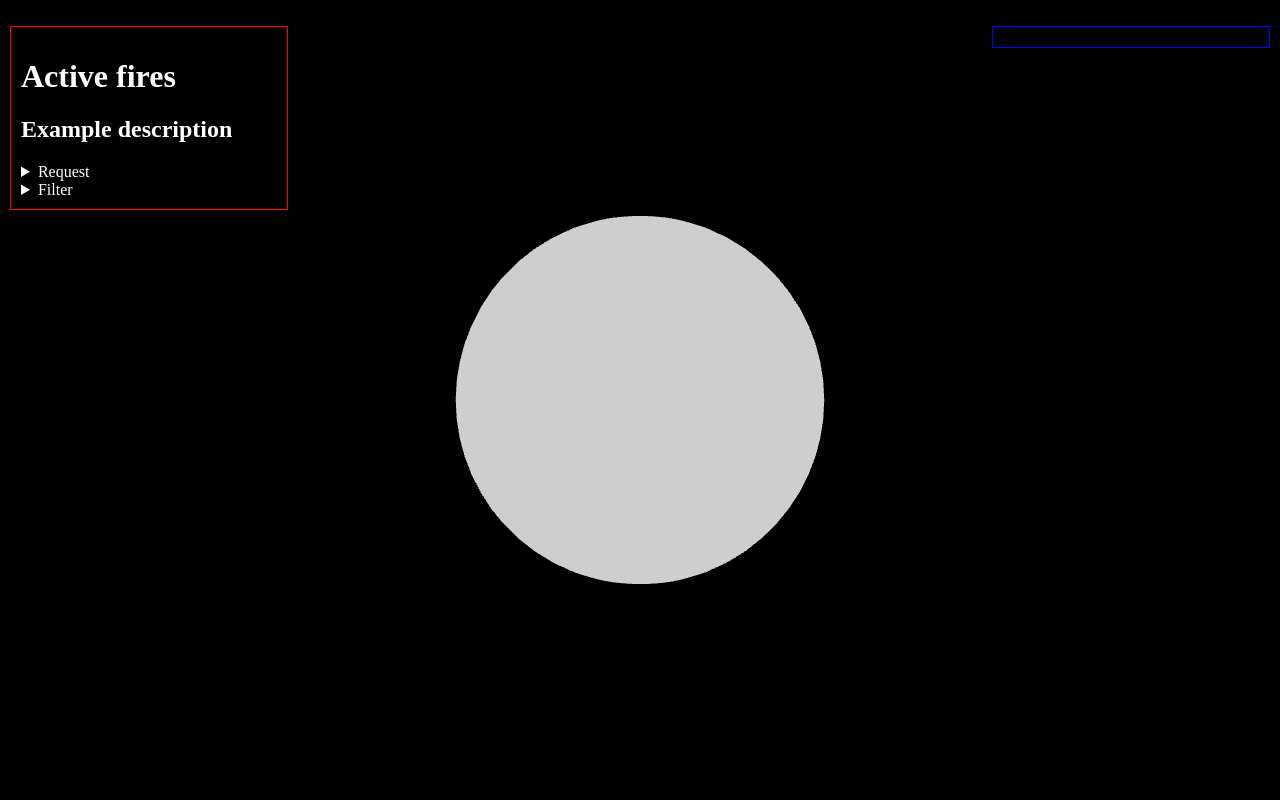
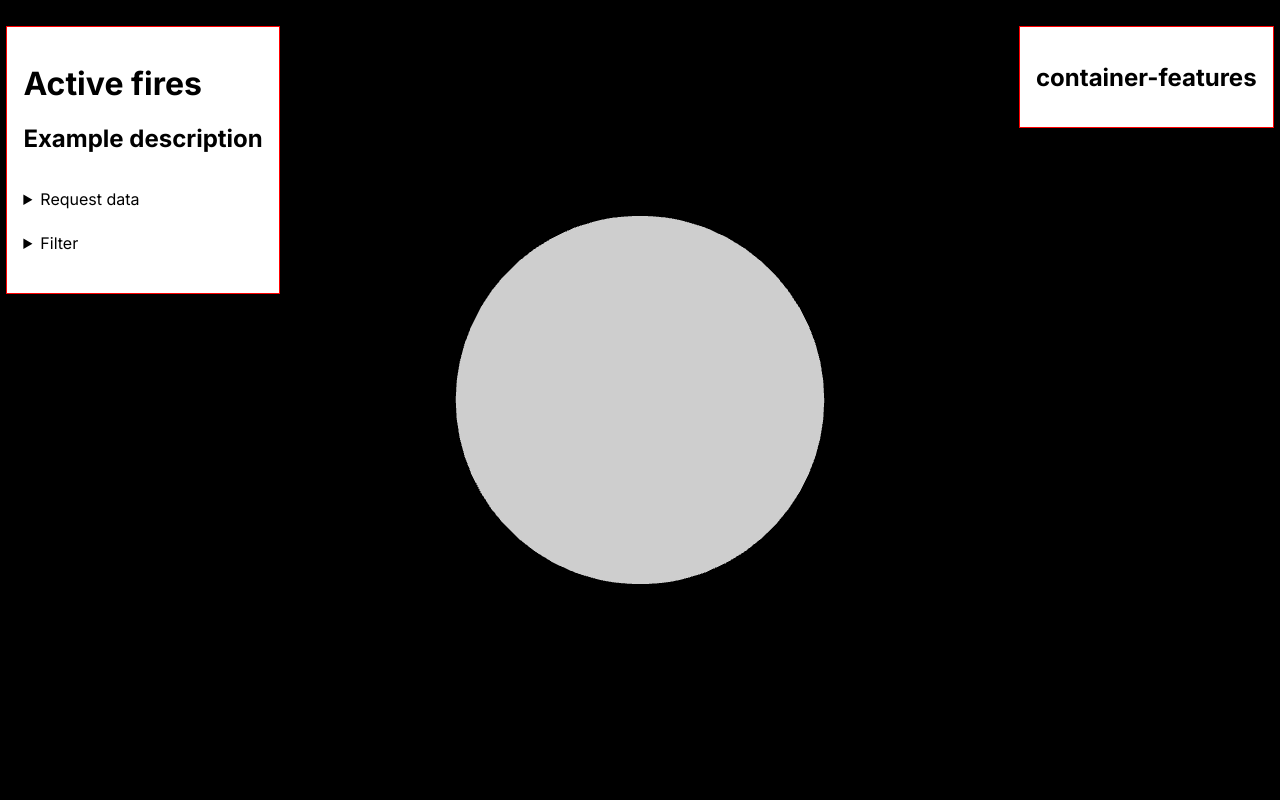
Before and after one commit to FRM95/GeoHeat, a Flask app: template src/templates/index.html in a window 1280 px wide. Run offline with Flask 3, Linux system fonts and the light colour scheme; the template is opened without the code that fills it: most values are stand-ins (such as "Sample title", 1, 10 or a date in 2020); some libraries are stand-ins or nearby versions.

Commit message:
more and more changes

```diff
--- a/src/static/css/index.css
+++ b/src/static/css/index.css
@@ -1,35 +1,48 @@
+@import url('https://fonts.googleapis.com/css2?family=Inter:wght@100..900&display=swap');
+
+:root{
+    --custom-font: "Inter", system-ui, -apple-system, BlinkMacSystemFont, 'Segoe UI', Roboto, Oxygen, Ubuntu, Cantarell, 'Open Sans', 'Helvetica Neue', sans-serif;
+    --area-bg: rgba(40, 50, 63, 0.65);
+    --bt-bg: rgb(21, 84, 221);
+    --txt-bg1: rgb(255, 255, 255);
+    --txt-bg2: rgb(223, 223, 223);
+    --txt-bg-hover: #2997ff;
+    --area-pad: 0.75em;
+    --footer-pad: 0.2em;
+    --area-rad: 10px;
+}
 body{
     margin: 0;
+    padding: 0;
+    font-family: var(--custom-font);
+    overflow: hidden;
 }
 
-/* CONTANIER CSS */
-.container-features{
+
+
+/*CONTAINER*/
+.container{
+    border: 1px solid red;
+    background-color: white;
     margin-top: 2%;
-    color: white;
-    width: 20%;
-    padding: 10px;
+    margin-bottom: 2%;
 }
-#container-left-sidebar{
-    border: 1px solid red;
+.canvas{
+    position: fixed;
+    top: 0;
+    left: 0;
+    z-index: -1;
+}
+
+.fl-1{
     float: left;
-    margin-left: 10px;
 }
-#container-right-sidebar{
-    border: 1px solid blue;
+.fr-1{
     float: right;
-    margin-right: 10px;
 }
-.container-filter{
-    max-height: 500px;
-    overflow-y: auto;
-    scroll-behavior: smooth;
-    padding-right: 10px;
-}
-.container-canvas{
-    position:fixed;
-    top:0;
-    left:0;
-    z-index: -1;
+
+.d-grid{
+    display: grid;
 }
 
 /* MARKER LABEL EARTH AND MARKER LABEL INFORMATION CSS */
@@ -37,33 +50,16 @@ body{
     padding: 4px;
     border: 1px solid red;
     background-color: rgba(255, 255, 255, 0.753);
-    left: 5%;
+}
+#markerLabel button{
+    float: right;
 }
 #markerLabelInformation{
     display: grid;
 }
-#closeButton{
-    float: right;
-}
 
-/* FILTER DIV CSS*/
-.div-filter, .div-request, .div-apply{
-    margin-left: 20px;
-}
-.div-subfilter{
-    margin-left: 20px;
-}
-.div-filter-data{
-    margin-left: 20px;
-    max-height: 400px;
-    scroll-behavior: smooth;
-    overflow-y: auto;
-}
 
-/* REQUEST DIV CSS*/
-.request-parameter{
-    display: inline;
-}
+
 
 /* HIDDEN CLASS */
 .hidden{
--- a/src/static/js/filterFunctions.js
+++ b/src/static/js/filterFunctions.js
@@ -68,33 +68,58 @@ const filteredOptions = (checkboxes) => {
     return result
 }
 
-/* Creates checkbox filters data (date) */
-const setDateCheckbox = (userKey, data, domElement, parentName) =>{
+
+/* Insert sorted date node */
+const insertDateAt = (date, refElement, domElement, parentName) =>{
+    const newNode = document.createElement("input");
+    newNode.setAttribute('type', 'checkbox');
+    newNode.checked = true;
+    newNode.setAttribute('property', 'date');
+    newNode.value = date;
+    newNode.className = parentName;
+    backwardEvent(newNode, parentName);
+    const label = document.createElement("label");
+    const dateUpdated = date.split("-");
+    label.innerHTML = dateUpdated[2] + "/" + dateUpdated[1] + "/" + dateUpdated[0];
+    const nodeDiv = document.createElement("div");
+    nodeDiv.id = "divFilter-" + date;
+    nodeDiv.setAttribute('date', date);
+    nodeDiv.appendChild(label);
+    nodeDiv.appendChild(newNode);
+    domElement.insertBefore(nodeDiv, refElement);
+    forwardEvent(parentName);
+}
+
+
+/* Creates a single checkbox date filter from rerquest */
+const setNewDate = (date, domElement, parentName) =>{
+    const htmlElm = document.getElementById(domElement);
+    if(htmlElm != null){
+        if(document.getElementById("divFilter-" + date)){
+            return;
+        }
+        const date2Add = new Date(date);
+        const arr = Object.values(htmlElm.children);
+        let refId = null;
+        for(let i=0; i<arr.length; i++){
+            const currDate = new Date(arr[i].getAttribute('date'));
+            if(date2Add < currDate){
+                refId = arr[i];
+                break
+            }
+        }
+        insertDateAt(date, refId, htmlElm, parentName);
+    }
+}
+
+/* Creates multiple date filter checkboxes from user data */
+const setMultipleDates = (userKey, data, domElement, parentName) =>{
     const htmlElm = document.getElementById(domElement);
     if(htmlElm != null){
         const dataArr = data[userKey];
         for(let i = 0; i < dataArr.length; i++){
             const currData = dataArr[i];
-            if(document.getElementById("divFilter-" + currData['date'])){
-                continue
-            }
-            const newNode = document.createElement("input");
-            newNode.setAttribute('type', 'checkbox');
-            newNode.checked = true;
-            newNode.setAttribute('property', 'date');
-            newNode.value = currData['date'];
-            newNode.className = parentName;
-            backwardEvent(newNode, parentName);
-            const label = document.createElement("label");
-            const dateUpdated = currData['date'].split("-");
-            label.innerHTML = dateUpdated[2] + "/" + dateUpdated[1] + "/" + dateUpdated[0];
-            const nodeDiv = document.createElement("div");
-            nodeDiv.id = "divFilter-" + currData['date'];
-            nodeDiv.appendChild(label);
-            nodeDiv.appendChild(newNode);
-            htmlElm.appendChild(nodeDiv);
-            forwardEvent(parentName);
-
+            setNewDate(currData['date'], domElement, parentName);
         }
     }
 }
@@ -154,4 +179,4 @@ const setCheckbox = (boxKey, boxValue) => {
     }
 }
 
-export {setCheckbox, setDateCheckbox, filteredOptions, resetDefault};
+export {setCheckbox, setNewDate, setMultipleDates, filteredOptions, resetDefault};
--- a/src/static/js/main.js
+++ b/src/static/js/main.js
@@ -1,5 +1,5 @@
 import {createRenderer, setCamera, setControls, Earth, setLabelAttributes, removeMesh, addMesh, THREE, CSS2DRenderer, CSS2DObject} from './threeJSFunctions.js';
-import {setCheckbox, setDateCheckbox, resetDefault, filteredOptions} from './filterFunctions.js';
+import {setCheckbox, setNewDate, setMultipleDates, resetDefault, filteredOptions} from './filterFunctions.js';
 import {processFireData, displayFireData} from './globeFunctions.js';
 import {setOption, requestedData, allowRequest, putData, getData} from './clientFunctions.js';
 
@@ -9,7 +9,7 @@ function main(){
     const width = window.innerWidth;
     const height = window.innerHeight;
     const renderer = createRenderer(width, height);
-    const container = document.getElementById('container-center');
+    const container = document.getElementById('threejs-canvas');
     container.appendChild(renderer.domElement);
 
     // Label Render creation
@@ -90,7 +90,7 @@ function main(){
             removeMesh(scene, meshPointers);
             meshPointers = processFireData(user_key, user_data, earth_radius);
             addMesh(scene, meshPointers);
-            setDateCheckbox(user_key, user_data, 'availableDate', 'filterDate');
+            setNewDate(selectedOptions['date'], 'availableDate', 'filterDate');
             labelDiv.classList.add("hidden");
             labelDivInfo.classList.add("hidden");
             const updatedData = await putData(user_data);
--- a/src/templates/index.html
+++ b/src/templates/index.html
@@ -1,108 +1,119 @@
 <!DOCTYPE html>
 <html lang="en">
 	<head>
-		<meta charset="utf-8">
+		<meta charset="utf-8" name="viewport" content="width=device-width">
 		<title>Active fires</title>
     <link rel="stylesheet" href="/static/css/index.css">
   </head>
 	<body>
-    <div class="container">
-      <div class="container-features" id="container-left-sidebar">
+    <main>
+      <div class="application-container">
+        <div class="container fl-1" style="margin-left: 0.5%;">
+          <div class="area" style="padding: 1em;">
             <h1>Active fires</h1>
             <h2>Example description</h2>
-        <div class="container-request">
-          <details class="details-request">
-            <summary class="summary-description">Request</summary>
-            <div class="div-request">
-              <label>Delimiter</label>
+            <div style="overflow-y: auto; max-height: 70vh; padding-right: 1em;">
+              <div style="margin-top: 1em; margin-bottom: 1em;">
+                <details>
+                  <summary style="margin-bottom: 0.5em;">Request data</summary>
+                  <div style="margin-left: 2em; margin-right: 2em;">
+                    <div style="display: grid; margin-bottom: 0.5em;">
+                      <span style="margin-bottom: 0.25em;">Delimiter</span>
                       <select id="requestDelimiter" class="request-parameter" property = "delimiter"></select>
-              <label>Zone</label>
+                    </div>
+                    <div style="display: grid; margin-bottom: 0.5em;">
+                      <span style="margin-bottom: 0.25em;">Zone</span>
                       <select id="requestArea" class="request-parameter" property = "zone"></select>
                       <select id="requestCountry" class="request-parameter hidden" property = "zone"></select>
-              <label>Source</label>
+                    </div>
+                    <div style="display: grid; margin-bottom: 0.5em;">
+                      <span style="margin-bottom: 0.25em;">Source</span>
                       <select id="requestSource" class="request-parameter" property = "source"></select>
-              <label>Range</label>
+                    </div>
+                    <div style="display: grid; margin-bottom: 0.5em;">
+                      <span style="margin-bottom: 0.25em;">Range</span>
                       <select id="requestRange" class="request-parameter" property = "dayrange"></select>
-              <label>Date</label>
+                    </div>
+                    <div style="display: grid; margin-bottom: 0.5em;">
+                      <span style="margin-bottom: 0.25em;">Date</span>
                       <input id="requestDate" type="date" placeholder="YYYY-MM-DD" class="request-parameter" property = "date">
                     </div>
-            <div class="div-apply">
+                    <div>
                       <button class="action-button" id="request-button">Get data</button>
+                    </div>
                   </div>
                 </details>
               </div>
-        <div class="container-filter">
-          <details class="details-filter">
-            <summary class="summary-description">Filter</summary>
-            <div class="div-filter">
-              <div class="div-filter-datetime">
-                <details id="details-date">
-                  <summary class="summary-description">Date <input type="checkbox" id="filterDate" class="main-checkbox" checked="true"></summary>
-                  <div name="dates" class="div-filter-data" id="availableDate"></div>
+              <div style="margin-top: 1em; margin-bottom: 1em;">
+                <details>
+                  <summary style="margin-bottom: 0.5em;">Filter</summary>
+                  <div style="margin-left: 2em;">
+                    <details id="details-date" style="margin-bottom: 0.5em;">
+                      <summary>Date <input type="checkbox" id="filterDate" class="main-checkbox" checked="true"></summary>
+                      <div name="dates" id="availableDate" style="margin-left: 2em; overflow-y: auto; max-height: 300px; scroll-behavior: smooth;"></div>
                     </details>
-              </div>
-              <div class="div-filter-source">
-                <details id="details-source">
-                  <summary class="summary-description">Source <input type="checkbox" id="filterSource" class="main-checkbox" checked="true"></summary>
-                  <div name="sources" class="div-filter-data" id="availableSource"></div>
+                    <details id="details-source" style="margin-bottom: 0.5em;">
+                      <summary>Source <input type="checkbox" id="filterSource" class="main-checkbox" checked="true"></summary>
+                      <div name="sources" id="availableSource" style="margin-left: 2em; overflow-y: auto; max-height: 300px; scroll-behavior: smooth;"></div>
                     </details>
-              </div>
-              <div class="div-filter-geographic">
-                <details id="details-area">
-                  <summary class="summary-description">Area <input type="checkbox" id="filterArea" class="main-checkbox" checked="true"></summary>
-                  <div name="areas" class="div-filter-data" id="availableArea"></div>
+                    <details id="details-area" style="margin-bottom: 0.5em;">
+                      <summary>Area <input type="checkbox" id="filterArea" class="main-checkbox" checked="true"></summary>
+                      <div name="areas" id="availableArea" style="margin-left: 2em; overflow-y: auto; max-height: 300px; scroll-behavior: smooth;"></div>
                     </details>
-                <details id="details-country">
-                  <summary class="summary-description">Country <input type="checkbox" id="filterCountry" class="main-checkbox" checked="true"></summary>
-                  <div name="countries" class="div-filter-data" id="availableCountry"></div>
+                    <details id="details-country" style="margin-bottom: 0.5em;">
+                      <summary>Country <input type="checkbox" id="filterCountry" class="main-checkbox" checked="true"></summary>
+                      <div name="countries" id="availableCountry" style="margin-left: 2em; overflow-y: auto; max-height: 300px; scroll-behavior: smooth;"></div>
                     </details>
-              </div>
-            </div>
-            <div class="div-apply">
                     <button class="action-button" id="reset-button">Reset default</button>
                     <button class="action-button" id="save-button">Save</button>
                   </div>
                 </details>
               </div>
             </div>
-      <div class="container-canvas" id="container-center"></div>
-      <div class="container-features" id="container-right-sidebar">
-        <div id="markerInformation" class="hidden">
-            <label class="marker-info" id="id"></label>
-            <label class="marker-info" id="latitude"></label>
-            <label class="marker-info" id="longitude"></label>
-            <label class="marker-info" id="country"></label>
-            <label class="marker-info" id="nasa_abreviation"></label>
-            <label class="marker-info" id="affiliated_iso_country"></label>
-            <label class="marker-info" id="nasa_region"></label>
-            <label class="marker-info" id="subregion"></label>
-            <label class="marker-info" id="acq_date"></label>
-            <label class="marker-info" id="acq_time"></label>
-            <label class="marker-info" id="instrument"></label>
-            <label class="marker-info" id="satellite"></label>
-            <label class="marker-info" id="version"></label>
-            <label class="marker-info" id="daynight"></label>
-            <label class="marker-info" id="path"></label>
-            <label class="marker-info" id="row"></label>
-            <label class="marker-info" id="bright_ti4"></label>
-            <label class="marker-info" id="bright_ti5"></label>
-            <label class="marker-info" id="bright_ti31"></label>
-            <label class="marker-info" id="brightness"></label>
-            <label class="marker-info" id="confidence"></label>
-            <label class="marker-info" id="scan"></label>
-            <label class="marker-info" id="track"></label>
-            <label class="marker-info" id="frp"></label>
+          </div>
+        </div>
+        <div class="canvas" id="threejs-canvas"></div>
+        <div class="container fr-1" style="margin-right: 0.5%;">
+          <div class="area" style="padding: 1em;">
+            <h2>container-features</h2>
+            <div class="hidden" id="markerInformation" style="display: grid;">
+              <span class="marker-info" id="id"></span>
+              <span class="marker-info" id="latitude"></span>
+              <span class="marker-info" id="longitude"></span>
+              <span class="marker-info" id="country"></span>
+              <span class="marker-info" id="nasa_abreviation"></span>
+              <span class="marker-info" id="affiliated_iso_country"></span>
+              <span class="marker-info" id="nasa_region"></span>
+              <span class="marker-info" id="subregion"></span>
+              <span class="marker-info" id="acq_date"></span>
+              <span class="marker-info" id="acq_time"></span>
+              <span class="marker-info" id="instrument"></span>
+              <span class="marker-info" id="satellite"></span>
+              <span class="marker-info" id="version"></span>
+              <span class="marker-info" id="daynight"></span>
+              <span class="marker-info" id="path"></span>
+              <span class="marker-info" id="row"></span>
+              <span class="marker-info" id="bright_ti4"></span>
+              <span class="marker-info" id="bright_ti5"></span>
+              <span class="marker-info" id="bright_ti31"></span>
+              <span class="marker-info" id="brightness"></span>
+              <span class="marker-info" id="confidence"></span>
+              <span class="marker-info" id="scan"></span>
+              <span class="marker-info" id="track"></span>
+              <span class="marker-info" id="frp"></span>
+            </div>
           </div>
         </div>
         <div id="markerLabel" class="hidden">
           <button id="closeButton">X</button>
           <div id="markerLabelInformation">
-          <label id="idLabel"></label>
-          <label id="latitudeLabel"></label>
-          <label id="longitudeLabel"></label>
+            <span id="idLabel"></span>
+            <span id="latitudeLabel"></span>
+            <span id="longitudeLabel"></span>
           </div>
         </div>
       </div>
+    </main>
     <script type="importmap">
       {
         "imports": {
```
Lines whose indentation alone changed are shown as unchanged.
